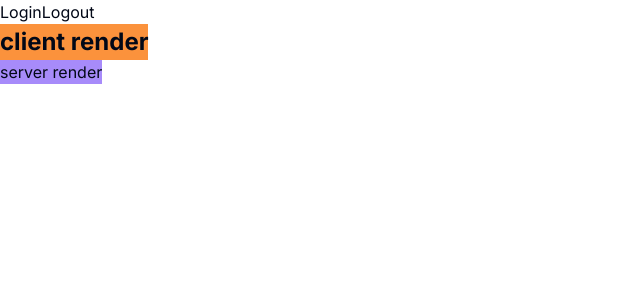
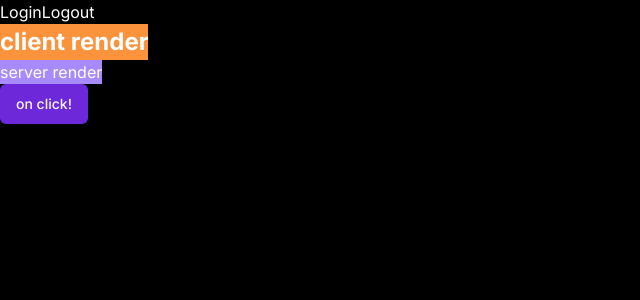
Before and after one commit to RuiOkazaki/dartsroutine, a Next.js app: page / in a window 1280 px wide. Shown: the top 300 px of the page, without its empty margins (0-640 px from the left). Built offline with nearby package versions, Linux system fonts and the light colour scheme; no server answers.

Commit message:
chore: cssVariables の内容をデザインに合わせた

```diff
--- a/src/app/globals.css
+++ b/src/app/globals.css
@@ -4,49 +4,49 @@
 
 @layer base {
   :root {
-    --background: 0 0% 100%;
-    --foreground: 222.2 84% 4.9%;
+    --background: 0 0% 0%;
+    --foreground: 0 0% 100%;
 
-    --card: 0 0% 100%;
-    --card-foreground: 222.2 84% 4.9%;
+    --card: 0 0% 0%;
+    --card-foreground: 0 0% 100%;
 
-    --popover: 0 0% 100%;
-    --popover-foreground: 222.2 84% 4.9%;
+    --popover: 0 0% 0%;
+    --popover-foreground: 0 0% 100%;
 
-    --primary: 222.2 47.4% 11.2%;
+    --primary: 263.4 70% 50.4%;
     --primary-foreground: 210 40% 98%;
 
     --secondary: 210 40% 96.1%;
-    --secondary-foreground: 222.2 47.4% 11.2%;
+    --secondary-foreground: 263.4 70% 50.4%;
 
     --muted: 210 40% 96.1%;
     --muted-foreground: 215.4 16.3% 46.9%;
 
     --accent: 210 40% 96.1%;
-    --accent-foreground: 222.2 47.4% 11.2%;
+    --accent-foreground: 263.4 70% 50.4%;
 
     --destructive: 0 84.2% 60.2%;
     --destructive-foreground: 210 40% 98%;
 
     --border: 214.3 31.8% 91.4%;
     --input: 214.3 31.8% 91.4%;
-    --ring: 222.2 84% 4.9%;
+    --ring: 0 0% 100%;
 
     --radius: 0.5rem;
   }
 
   .dark {
-    --background: 222.2 84% 4.9%;
+    --background: 0 0% 100%;
     --foreground: 210 40% 98%;
 
-    --card: 222.2 84% 4.9%;
+    --card: 0 0% 100%;
     --card-foreground: 210 40% 98%;
 
-    --popover: 222.2 84% 4.9%;
+    --popover: 0 0% 100%;
     --popover-foreground: 210 40% 98%;
 
     --primary: 210 40% 98%;
-    --primary-foreground: 222.2 47.4% 11.2%;
+    --primary-foreground: 263.4 70% 50.4%;
 
     --secondary: 217.2 32.6% 17.5%;
     --secondary-foreground: 210 40% 98%;
--- a/src/page/page.tsx
+++ b/src/page/page.tsx
@@ -1,4 +1,5 @@
 import { ProfileClient } from '@/feature/profile-client';
+import { Button } from '@/shared/ui/button';
 import { Typography } from '@/shared/ui/typography';
 import { getSession } from '@auth0/nextjs-auth0';
 
@@ -25,6 +26,8 @@
           </div>
         )}
       </div>
+
+      <Button>on click!</Button>
     </main>
   );
 }
--- /dev/null
+++ b/src/shared/ui/button.tsx
@@ -0,0 +1,56 @@
+import { Slot } from '@radix-ui/react-slot';
+import { type VariantProps, cva } from 'class-variance-authority';
+import * as React from 'react';
+
+import { cn } from '@/shared/libs/shadcn/utils';
+
+const buttonVariants = cva(
+  'inline-flex items-center justify-center whitespace-nowrap rounded-md text-sm font-medium ring-offset-background transition-colors focus-visible:outline-none focus-visible:ring-2 focus-visible:ring-ring focus-visible:ring-offset-2 disabled:pointer-events-none disabled:opacity-50',
+  {
+    variants: {
+      variant: {
+        default: 'bg-primary text-primary-foreground hover:bg-primary/90',
+        destructive:
+          'bg-destructive text-destructive-foreground hover:bg-destructive/90',
+        outline:
+          'border border-input bg-background hover:bg-accent hover:text-accent-foreground',
+        secondary:
+          'bg-secondary text-secondary-foreground hover:bg-secondary/80',
+        ghost: 'hover:bg-accent hover:text-accent-foreground',
+        link: 'text-primary underline-offset-4 hover:underline',
+      },
+      size: {
+        default: 'h-10 px-4 py-2',
+        sm: 'h-9 rounded-md px-3',
+        lg: 'h-11 rounded-md px-8',
+        icon: 'h-10 w-10',
+      },
+    },
+    defaultVariants: {
+      variant: 'default',
+      size: 'default',
+    },
+  },
+);
+
+export interface ButtonProps
+  extends React.ButtonHTMLAttributes<HTMLButtonElement>,
+    VariantProps<typeof buttonVariants> {
+  asChild?: boolean;
+}
+
+const Button = React.forwardRef<HTMLButtonElement, ButtonProps>(
+  ({ className, variant, size, asChild = false, ...props }, ref) => {
+    const Comp = asChild ? Slot : 'button';
+    return (
+      <Comp
+        className={cn(buttonVariants({ variant, size, className }))}
+        ref={ref}
+        {...props}
+      />
+    );
+  },
+);
+Button.displayName = 'Button';
+
+export { Button, buttonVariants };
```
